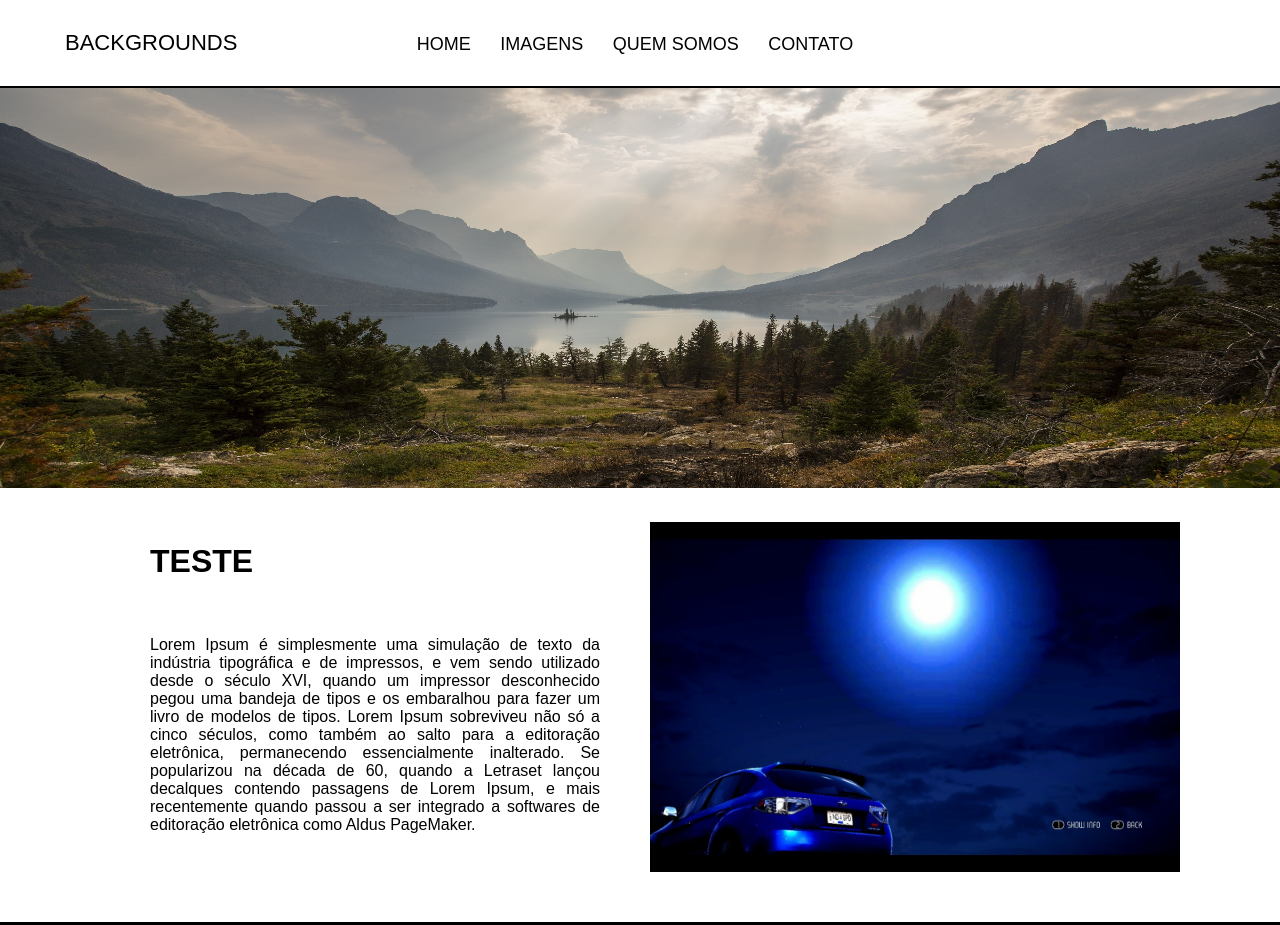
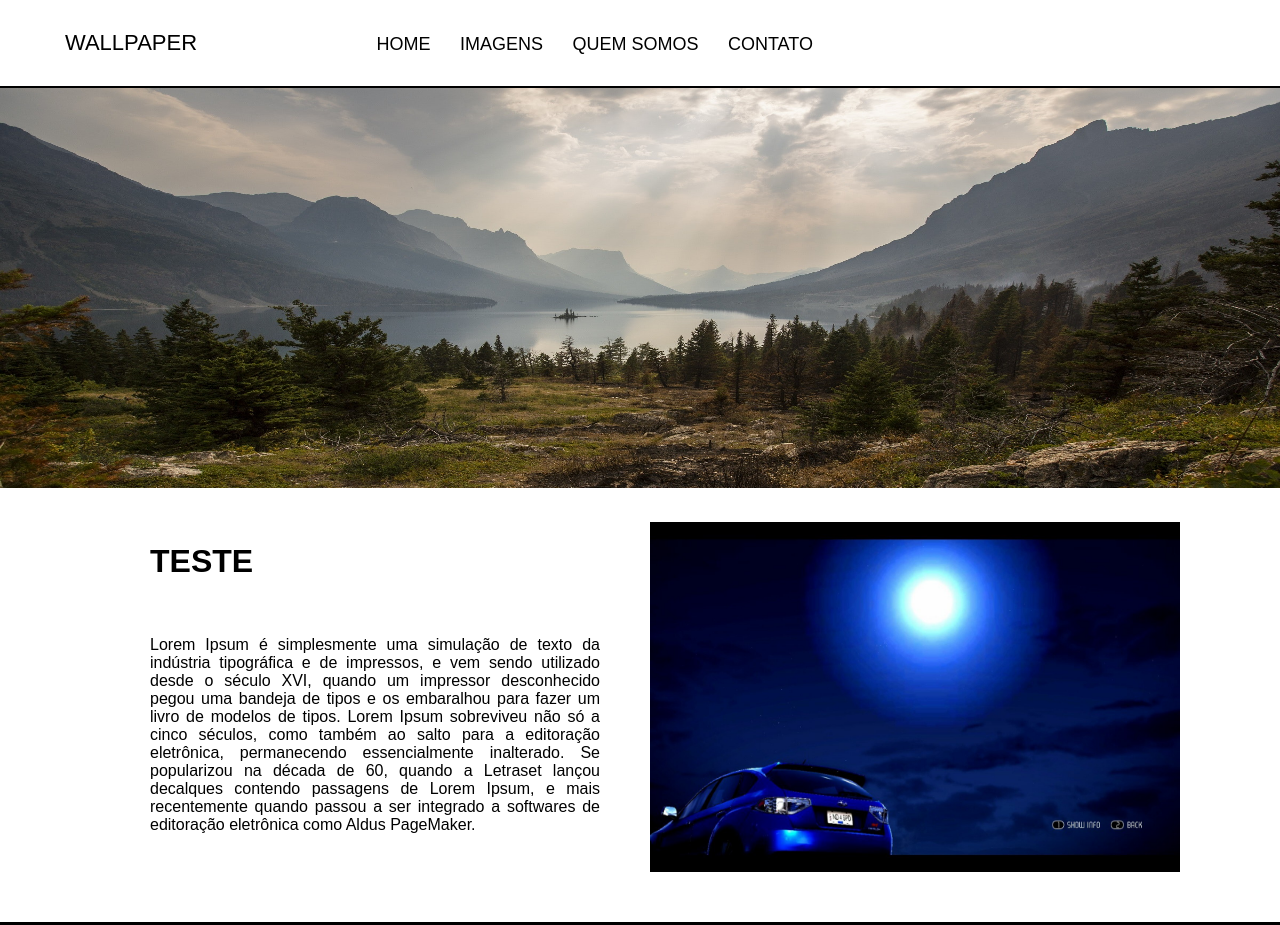
Before and after one commit to PetrusNoleto/Meu-Primeiro-Projeto, a plain HTML site: page index.html in a window 1280 px wide. Shown: the top 925 px of the page. Drawn offline with Linux system fonts and the light colour scheme; a web font is replaced by a local one.

Commit message:
Update index.html

```diff
--- a/index.html
+++ b/index.html
@@ -11,7 +11,7 @@
     <link rel="preconnect" href="https://fonts.googleapis.com">
     <link rel="preconnect" href="https://fonts.gstatic.com" crossorigin>
     <link href="https://fonts.googleapis.com/css2?family=Georama:wght@900&display=swap" rel="stylesheet">
-    <title>Site-1</title>
+    <title>WALLPAPER</title>
 </head>
 <body>
 
@@ -20,7 +20,7 @@
 
 
         <div id = "menu">
-               <a id= "logo" href="#">BACKGROUNDS</a>
+               <a id= "logo" href="#">WALLPAPER</a>
 
                <a class = "menu-links" href="index.html">HOME</a>
                 <a class = "menu-links" href="imagens.html">IMAGENS</a>
```
